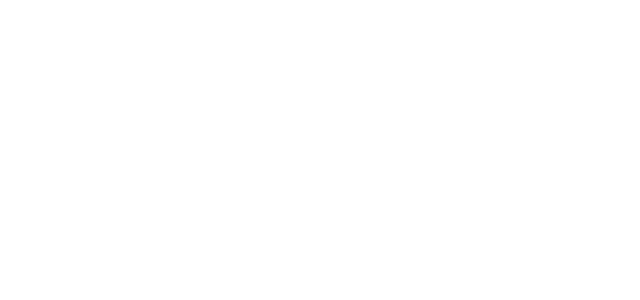
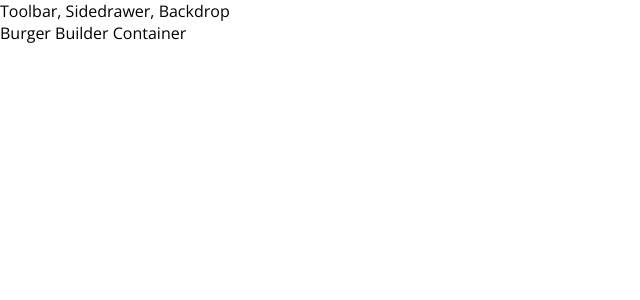
Before and after one commit to bbshub/react-burger-builder, a React app: page / in a window 1280 px wide. Shown: the top 300 px of the page, without its empty margins (0-640 px from the left). Built offline with nearby package versions, Linux system fonts and the light colour scheme.

Commit message:
- Created Wrapper placeholder HOC - Added google font open sans - Created Layout component

```diff
--- a/public/index.html
+++ b/public/index.html
@@ -19,7 +19,8 @@
       work correctly both with client-side routing and a non-root public URL.
       Learn how to configure a non-root public URL by running `npm run build`.
     -->
-    <title>React App</title>
+    <link href="https://fonts.googleapis.com/css?family=Open+Sans:400,700" rel="stylesheet">
+    <title>React Burger Builder</title>
   </head>
   <body>
     <noscript>
--- a/src/App.js
+++ b/src/App.js
@@ -1,10 +1,14 @@
 import React, { Component } from 'react';
 import './App.css';
+
+import Layout from './components/Layout/Layout';
 
 class App extends Component {
   render() {
     return (
-      <div></div>
+      <Layout>
+        Burger Builder Container
+      </Layout>
     );
   }
 }
--- /dev/null
+++ b/src/components/Layout/Layout.js
@@ -0,0 +1,15 @@
+import React from 'react';
+import WrapperPlaceHolder from '../../hoc/WrapperPlaceHolder';
+
+const layout = (props) => {
+    return (
+        <WrapperPlaceHolder>
+            <div>Toolbar, Sidedrawer, Backdrop</div>
+            <main>
+                {props.children}
+            </main>
+        </WrapperPlaceHolder>
+    )
+}
+
+export default layout;
--- /dev/null
+++ b/src/hoc/WrapperPlaceHolder.js
@@ -0,0 +1,3 @@
+const wrapperPlaceHolder = (props) => props.children;
+
+export default wrapperPlaceHolder;
--- a/src/index.css
+++ b/src/index.css
@@ -1,5 +1,5 @@
 body {
   margin: 0;
   padding: 0;
-  font-family: sans-serif;
+  font-family: 'Open Sans', sans-serif;
 }
```
